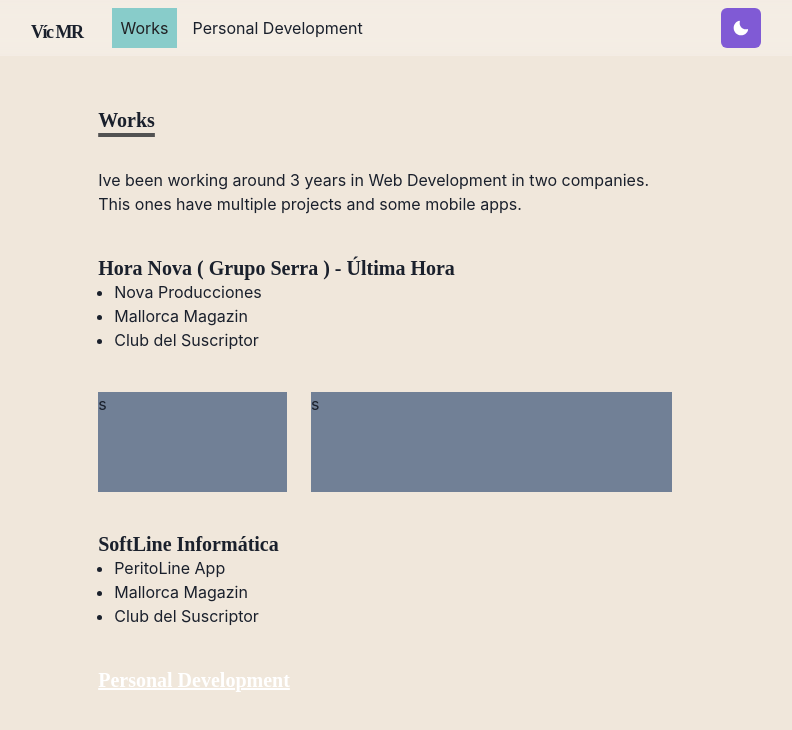
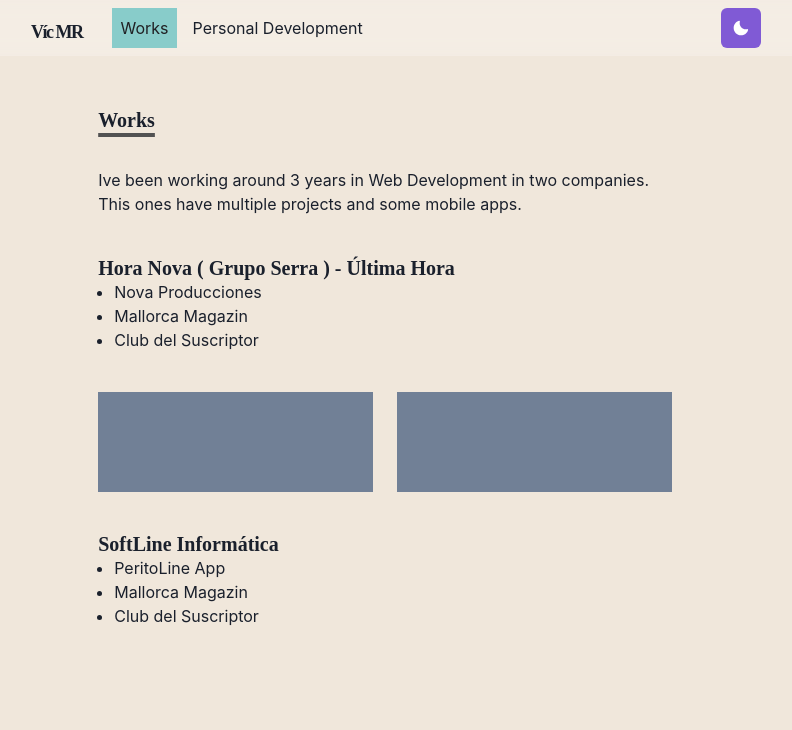
Before and after one commit to AppDeveloperVM/portfolio, a Next.js app: page /works in a window 1280 px wide. Shown: the top 730 px of the page, without its empty margins (255-1047 px from the left). Built offline with nearby package versions, Linux system fonts and the light colour scheme; a web font is replaced by a local one.

Commit message:
Little frontend changes

```diff
--- a/pages/index.js
+++ b/pages/index.js
@@ -19,8 +19,6 @@
                     <Heading as="h2" variant="page-title">
                         Víc Maree R
                     </Heading>
-
-
                     <p>
                         Full Stack Developer
                     </p>
--- a/pages/works.js
+++ b/pages/works.js
@@ -2,7 +2,6 @@
 from "@chakra-ui/react"
 import { BsGithub, BsLinkedin } from "react-icons/bs";
 import Section from '../components/section';
-
 
 const Works = () => {
 
@@ -15,7 +14,6 @@
         <Heading as="h3" variant="section-title" size="md" textDecoration="underline">
             Works
         </Heading>
-
 
             <Box mt="">
                 <Text>
@@ -46,10 +44,10 @@
 
                 <Stack direction={["column", "row"]} spacing="24px" mt="10">
                     <Box w="300px" h="100px"  bg="gray.500" flexBasis={{ base: "50%", xs: "100%" }}>
-                        s
+
                     </Box>
-                    <Box w="300px" h="100px" bg="gray.500" flexBasis={{ base: "50%", md: "100%" }}>
-                       s
+                    <Box w="300px" h="100px" bg="gray.500" flexBasis={{ base: "50%", xs: "100%" }}>
+
                     </Box>
                 </Stack>
             </Box>
@@ -71,17 +69,10 @@
                 </UnorderedList>
             </Box>
 
-
-            <Heading as="h3" size="md" color="white" textDecoration="underline">
-                Personal Development
-            </Heading>
-
-
         </SimpleGrid>
 
         </Section>
     </Container>)
-
 }
 
 export default Works
```
